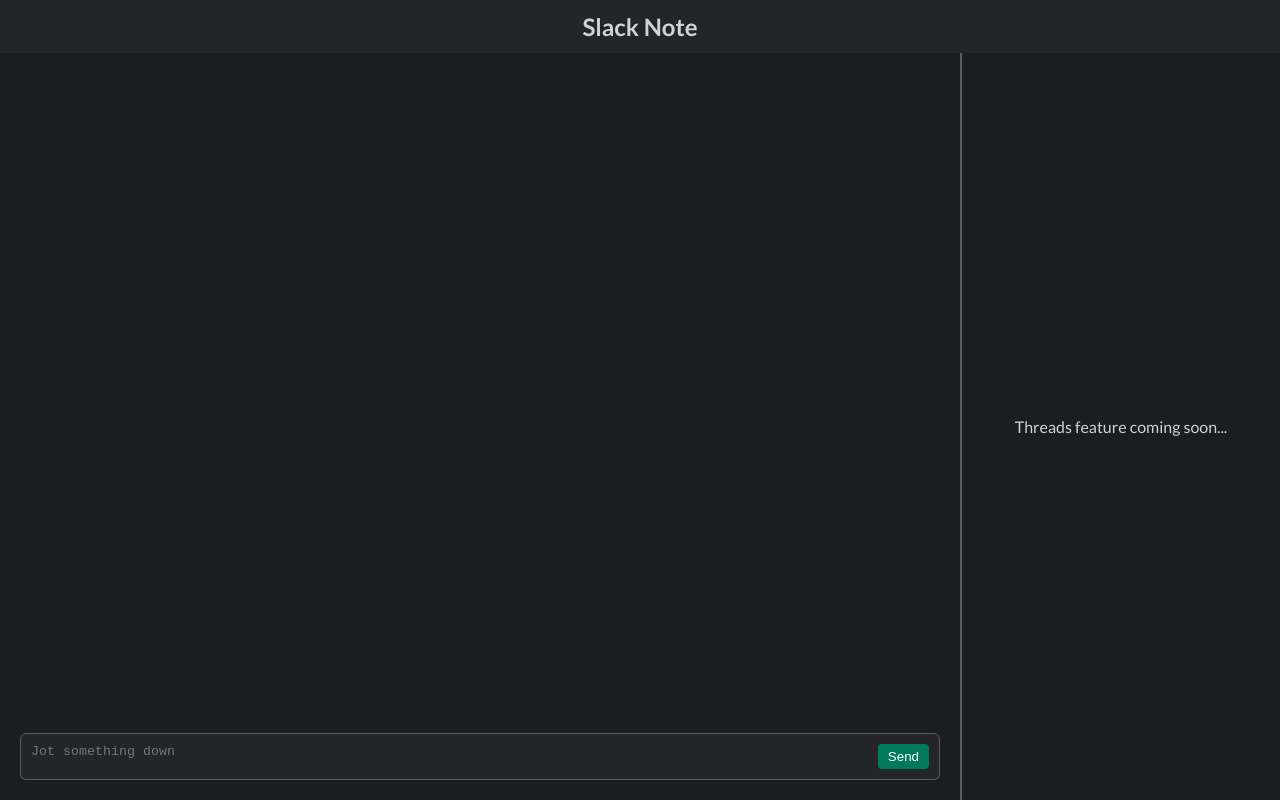
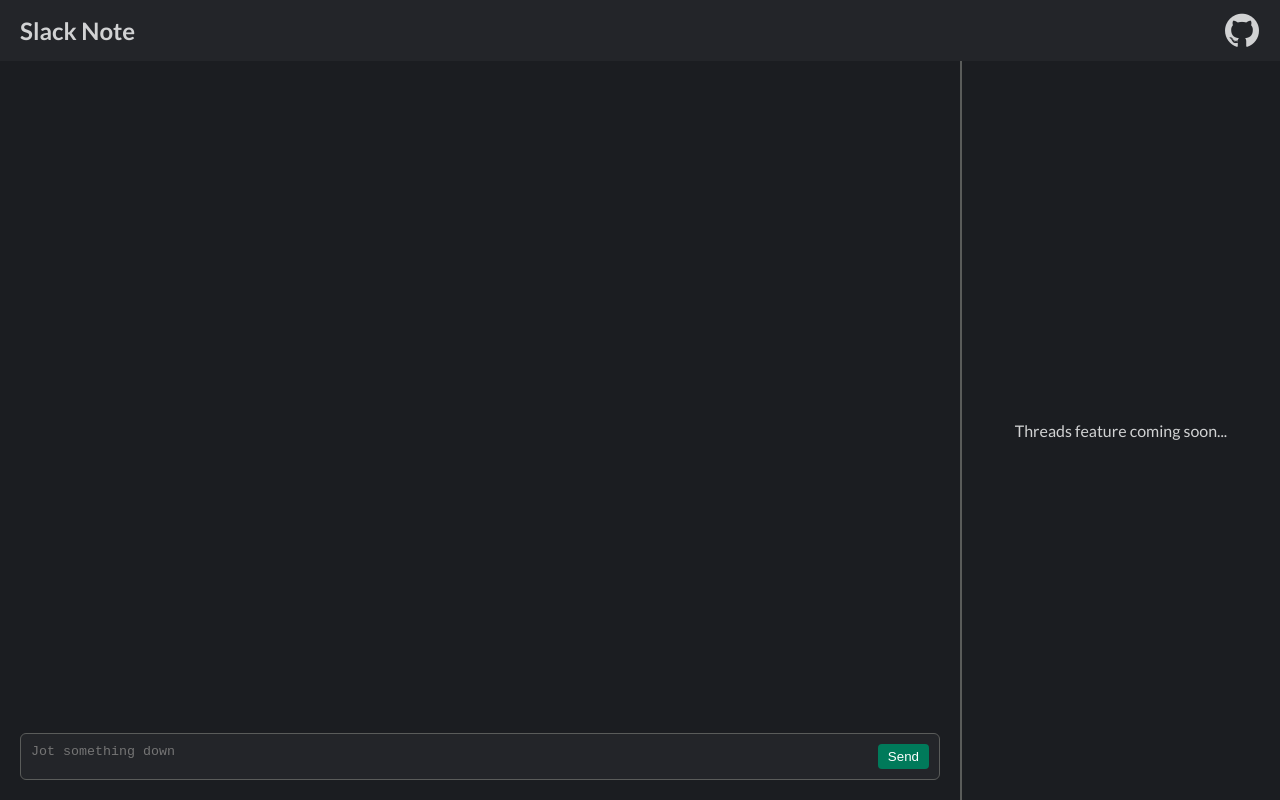
Before and after one commit to shosukenoma/slack-note-v2, a React (Vite) app: page / in a window 1280 px wide. Built offline with nearby package versions, Linux system fonts and the light colour scheme.

Commit message:
Add flexbox to header and add github icon for repo

```diff
--- a/index.html
+++ b/index.html
@@ -6,6 +6,7 @@
     <link rel="preconnect" href="https://fonts.googleapis.com">
     <link rel="preconnect" href="https://fonts.gstatic.com" crossorigin>
     <link href="https://fonts.googleapis.com/css2?family=Lato:wght@400;700&display=swap" rel="stylesheet">
+    <link rel="stylesheet" href="https://cdn.jsdelivr.net/gh/devicons/devicon@v2.15.1/devicon.min.css">
     <link rel="stylesheet" href="./index.css">
     <title>Slack Note</title>
   </head>
--- a/src/App.css
+++ b/src/App.css
@@ -16,6 +16,10 @@
   width: 100%;
   background-color: #232529;
   padding: 1.2rem 2.0rem;
+
+  display: flex;
+  align-items: center;
+  justify-content: space-between;
 }
 
 .title {
@@ -23,6 +27,19 @@
   justify-self: center;
 }
 
+.nav-list {
+  list-style: none;
+}
+
+.btn--github {
+  text-decoration: none;
+  color: inherit;
+  align-self: center;
+}
+
+.devicon-github-original {
+  font-size: 3.6rem;
+}
 /* Layer 1 */
 .post-container {
   grid-column: 1;
--- a/src/App.jsx
+++ b/src/App.jsx
@@ -84,6 +84,11 @@ function App() {
     <div className="app-container">
       <header className="header">
         <h2 className="title">Slack Note</h2>
+        <nav className="nav">
+          <ul className="nav-list">
+            <li><a href="https://github.com/shosukenoma/slack-note-v2" className="btn--github" target='blank'><i class="devicon-github-original"></i></a></li>
+          </ul>
+        </nav>
       </header>
       <div className="post-container" id="post-container">
         <ul className="post-list">
```
